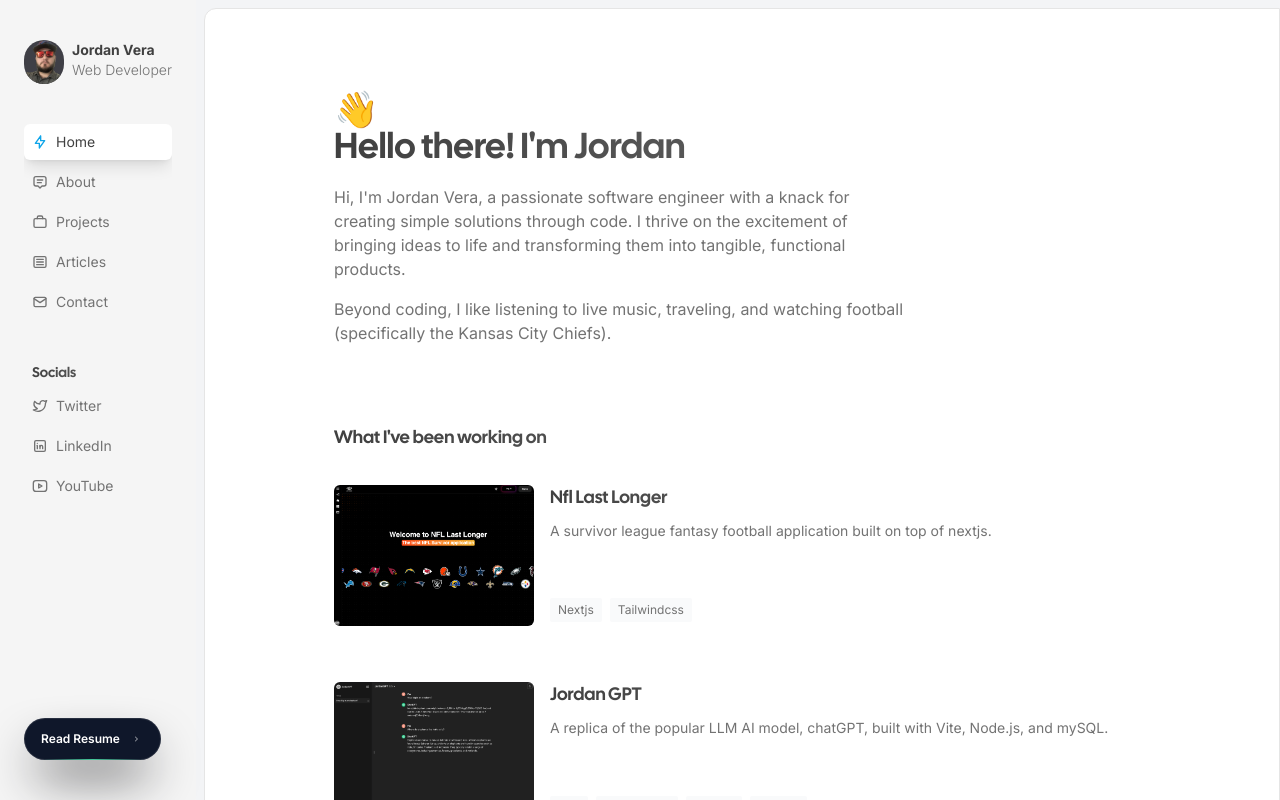
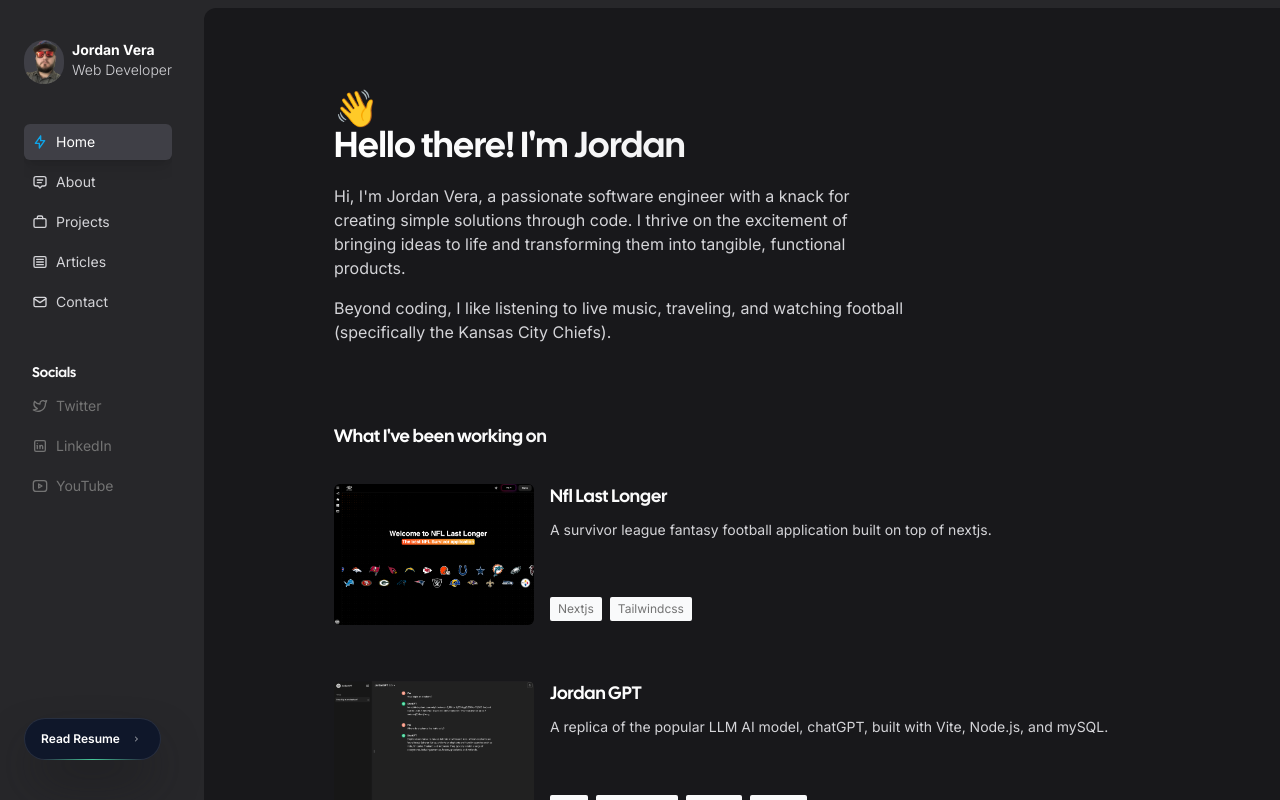
Before and after one commit to JordanVera/portfolio-aceternity, a Next.js app: page / in a window 1280 px wide. Built offline with nearby package versions, Linux system fonts and the light colour scheme.

Commit message:
Update layout and component styles

```diff
--- a/src/app/layout.tsx
+++ b/src/app/layout.tsx
@@ -26,12 +26,12 @@
       <body
         className={twMerge(
           inter.className,
-          'flex antialiased h-screen overflow-hidden bg-gray-100'
+          'flex antialiased h-screen overflow-hidden bg-zinc-800'
         )}
       >
         <Sidebar />
-        <div className="lg:pl-2 lg:pt-2 bg-gray-100 flex-1 overflow-y-auto">
-          <div className="flex-1 bg-white min-h-screen lg:rounded-tl-xl border border-transparent lg:border-neutral-200 overflow-y-auto">
+        <div className="lg:pl-2 lg:pt-2 bg-zinc-800 flex-1 overflow-y-auto">
+          <div className="flex-1 bg-zinc-900 min-h-screen lg:rounded-tl-xl  overflow-y-auto">
             {children}
             <Footer />
           </div>
--- a/src/components/Footer.tsx
+++ b/src/components/Footer.tsx
@@ -3,7 +3,7 @@
 
 export const Footer = () => {
   return (
-    <div className="p-4 text-center justify-center text-xs text-neutral-500 border-t border-neutral-100">
+    <div className="p-4 text-center justify-center text-xs text-zinc-300 border-t border-zinc-800">
       <span className="font-semibold">{new Date().getFullYear()} </span>
       &#8212; Built by{' '}
       <a
--- a/src/components/Heading.tsx
+++ b/src/components/Heading.tsx
@@ -1,18 +1,18 @@
-import React from "react";
+import React from 'react';
 
-import localFont from "next/font/local";
-import { twMerge } from "tailwind-merge";
+import localFont from 'next/font/local';
+import { twMerge } from 'tailwind-merge';
 
 // Font files can be colocated inside of `app`
 const CalSans = localFont({
-  src: [{ path: "../../fonts/CalSans-SemiBold.woff2" }],
-  display: "swap",
+  src: [{ path: '../../fonts/CalSans-SemiBold.woff2' }],
+  display: 'swap',
 });
 
 export const Heading = ({
   className,
   children,
-  as: Tag = "h1",
+  as: Tag = 'h1',
 }: {
   className?: string;
   children: React.ReactNode;
@@ -22,7 +22,7 @@
     <Tag
       className={twMerge(
         CalSans.className,
-        "text-base md:text-xl lg:text-4xl font-semibold bg-clip-text text-transparent bg-gradient-to-r from-primary to-secondary",
+        'text-base md:text-xl lg:text-4xl font-semibold bg-clip-text text-transparent bg-gradient-to-r from-white to-zinc-200',
         className
       )}
     >
--- a/src/components/Paragraph.tsx
+++ b/src/components/Paragraph.tsx
@@ -1,7 +1,7 @@
-import React from "react";
+import React from 'react';
 
-import localFont from "next/font/local";
-import { twMerge } from "tailwind-merge";
+import localFont from 'next/font/local';
+import { twMerge } from 'tailwind-merge';
 
 export const Paragraph = ({
   className,
@@ -13,7 +13,7 @@
   return (
     <p
       className={twMerge(
-        "text-sm lg:text-base font-normal text-secondary",
+        'text-sm lg:text-base font-normal text-zinc-300',
         className
       )}
     >
--- a/src/components/Products.tsx
+++ b/src/components/Products.tsx
@@ -1,12 +1,12 @@
-"use client";
-import React from "react";
-import { Heading } from "./Heading";
-import { Product } from "@/types/products";
-import { products } from "@/constants/products";
-import Link from "next/link";
-import Image from "next/image";
-import { Paragraph } from "./Paragraph";
-import { motion } from "framer-motion";
+'use client';
+import React from 'react';
+import { Heading } from './Heading';
+import { Product } from '@/types/products';
+import { products } from '@/constants/products';
+import Link from 'next/link';
+import Image from 'next/image';
+import { Paragraph } from './Paragraph';
+import { motion } from 'framer-motion';
 
 export const Products = () => {
   return (
@@ -28,7 +28,7 @@
             <Link
               href={product.slug ? `/projects/${product.slug}` : product.href}
               key={product.href}
-              className="group flex flex-col md:flex-row space-y-4 md:space-y-0 md:space-x-4 hover:bg-gray-50 rounded-2xl transition duration-200 pt-4"
+              className="group flex flex-col md:flex-row space-y-4 md:space-y-0 md:space-x-4 hover:bg-zinc-800 rounded-2xl transition duration-200 pt-4"
             >
               <Image
                 src={product.thumbnail}
--- a/src/components/Sidebar.tsx
+++ b/src/components/Sidebar.tsx
@@ -25,7 +25,7 @@
             animate={{ x: 0 }}
             transition={{ duration: 0.2, ease: 'linear' }}
             exit={{ x: -200 }}
-            className="px-6  z-[100] py-10 bg-neutral-100 max-w-[14rem] lg:w-fit  fixed lg:relative  h-screen left-0 flex flex-col justify-between"
+            className="px-6  z-[100] py-10 bg-zinc-800 max-w-[14rem] lg:w-fit  fixed lg:relative  h-screen left-0 flex flex-col justify-between"
           >
             <div className="flex-1 overflow-auto">
               <SidebarHeader />
@@ -64,8 +64,8 @@
           href={link.href}
           onClick={() => isMobile() && setOpen(false)}
           className={twMerge(
-            'text-secondary hover:text-primary transition duration-200 flex items-center space-x-2 py-2 px-2 rounded-md text-sm',
-            isActive(link.href) && 'bg-white shadow-lg text-primary'
+            'text-zinc-300 hover:text-white transition duration-200 flex items-center space-x-2 py-2 px-2 rounded-md text-sm',
+            isActive(link.href) && 'bg-zinc-700 shadow-lg text-white'
           )}
         >
           <link.icon
@@ -113,8 +113,8 @@
         className="object-cover object-top rounded-full flex-shrink-0 bg-zinc-700"
       />
       <div className="flex text-sm flex-col">
-        <p className="font-bold text-primary">Jordan Vera</p>
-        <p className="font-light text-secondary">Web Developer</p>
+        <p className="font-bold text-white">Jordan Vera</p>
+        <p className="font-light text-zinc-300">Web Developer</p>
       </div>
     </div>
   );
```
